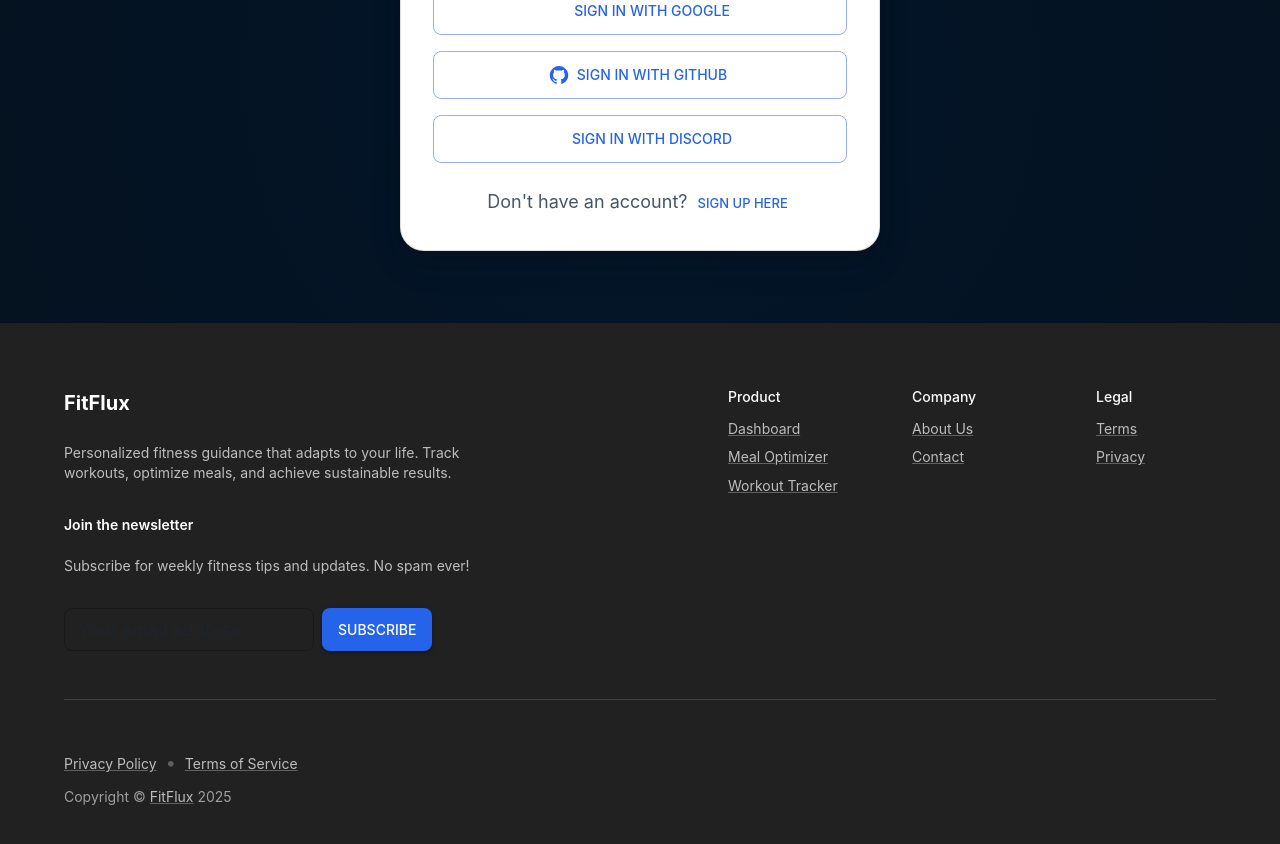
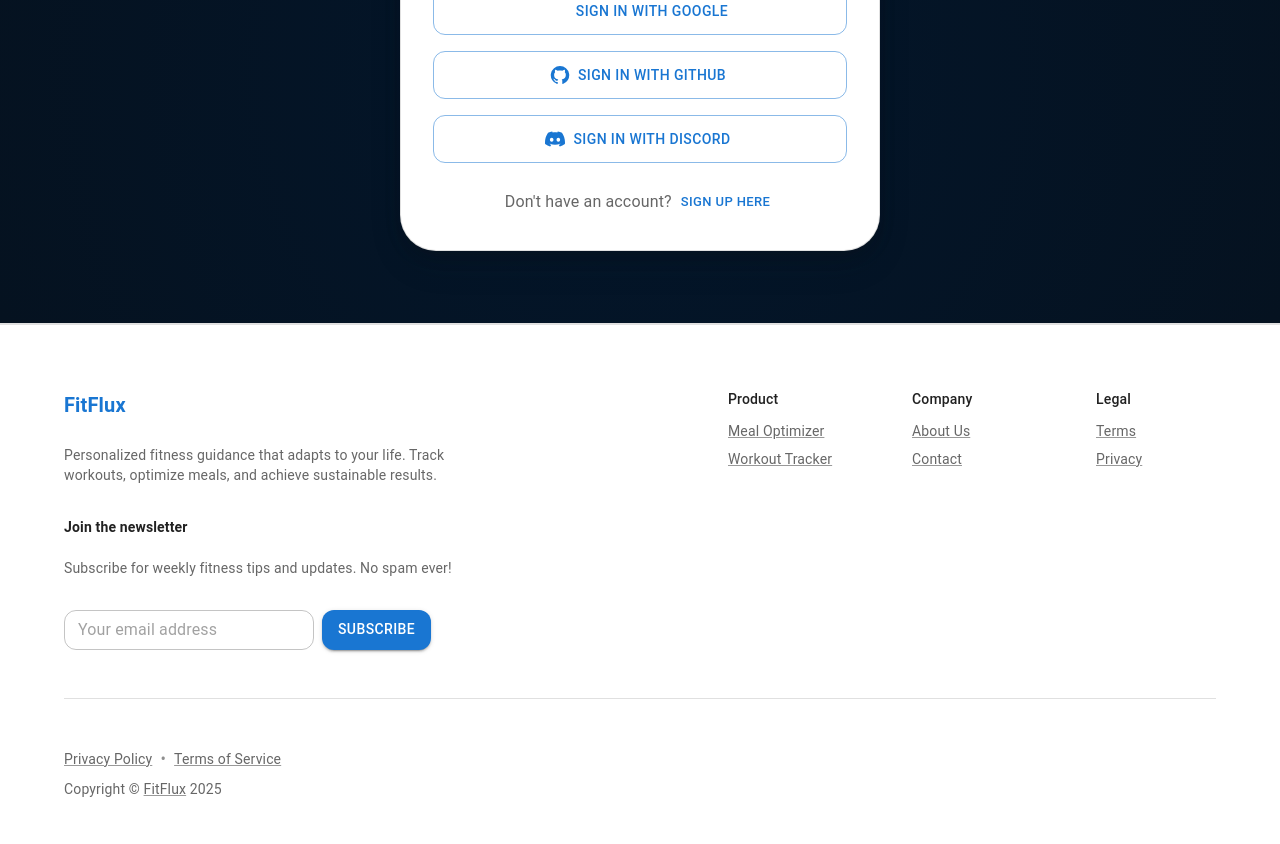
Before and after one commit to hamim23z/FitFlux, a Next.js app: page /sign-in in a window 1280 px wide. Shown: the part 240-1084 px from the top of the page. Built offline with nearby package versions, Linux system fonts and the light colour scheme; no server answers; some icons are missing.

Commit message:
fixed some merging issues

```diff
--- /dev/null
+++ b/app/components/discord_icon.jsx
@@ -0,0 +1,10 @@
+import React from "react";
+import SvgIcon, { SvgIconProps } from "@mui/material/SvgIcon";
+
+const DiscordIcon = (props) => (
+  <SvgIcon {...props} viewBox="0 0 24 24">
+    <path d="M20.317 4.3698a19.7913 19.7913 0 00-4.8851-1.5152.0741.0741 0 00-.0785.0371c-.211.3753-.4447.8648-.6083 1.2495-1.8447-.2762-3.68-.2762-5.4868 0-.1636-.3933-.4058-.8742-.6177-1.2495a.077.077 0 00-.0785-.037 19.7363 19.7363 0 00-4.8852 1.515.0699.0699 0 00-.0321.0277C.5334 9.0458-.319 13.5799.0992 18.0578a.0824.0824 0 00.0312.0561c2.0528 1.5076 4.0413 2.4228 5.9929 3.0294a.0777.0777 0 00.0842-.0276c.4616-.6304.8731-1.2952 1.226-1.9942a.076.076 0 00-.0416-.1057c-.6528-.2476-1.2743-.5495-1.8722-.8923a.077.077 0 01-.0076-.1277c.1258-.0943.2517-.1923.3718-.2914a.0743.0743 0 01.0776-.0105c3.9278 1.7933 8.18 1.7933 12.0614 0a.0739.0739 0 01.0785.0095c.1202.099.246.1981.3728.2924a.077.077 0 01-.0066.1276 12.2986 12.2986 0 01-1.873.8914.0766.0766 0 00-.0407.1067c.3604.698.7719 1.3628 1.225 1.9932a.076.076 0 00.0842.0286c1.961-.6067 3.9495-1.5219 6.0023-3.0294a.077.077 0 00.0313-.0552c.5004-5.177-.8382-9.6739-3.5485-13.6604a.061.061 0 00-.0312-.0286zM8.02 15.3312c-1.1825 0-2.1569-1.0857-2.1569-2.419 0-1.3332.9555-2.4189 2.157-2.4189 1.2108 0 2.1757 1.0952 2.1568 2.419 0 1.3332-.9555 2.4189-2.1569 2.4189zm7.9748 0c-1.1825 0-2.1569-1.0857-2.1569-2.419 0-1.3332.9554-2.4189 2.1569-2.4189 1.2108 0 2.1757 1.0952 2.1568 2.419 0 1.3332-.946 2.4189-2.1568 2.4189Z" />
+  </SvgIcon>
+);
+
+export default DiscordIcon;
--- a/app/components/footer.jsx
+++ b/app/components/footer.jsx
@@ -1,5 +1,4 @@
 "use client";
-
 import { useState } from "react";
 import Box from "@mui/material/Box";
 import Button from "@mui/material/Button";
@@ -8,12 +7,14 @@
 import Stack from "@mui/material/Stack";
 import TextField from "@mui/material/TextField";
 import Typography from "@mui/material/Typography";
+import { Snackbar } from "@mui/material";
+import { supabase } from "../lib/supabaseClient";
 
 function Copyright() {
   return (
-    <Typography variant="body2" sx={{ color: "grey.500", mt: 1 }}>
+    <Typography variant="body2" sx={{ color: "text.secondary", mt: 1 }}>
       {"Copyright © "}
-      <Link color="grey.400" href="/" sx={{ '&:hover': { color: 'white' } }}>
+      <Link color="text.secondary" href="/">
         FitFlux
       </Link>
       &nbsp;
@@ -24,31 +25,55 @@
 
 export default function Footer() {
   const [email, setEmail] = useState("");
+  const [emailError, setEmailError] = useState("");
+  const [snackbarOpen, setSnackbarOpen] = useState(false);
+  const [loading, setLoading] = useState(false);
+  const emailRegex = /^[^\s@]+@[^\s@]+\.[^\s@]+$/;
+
+  const handleSnackbarClose = () => {
+    setSnackbarOpen(false);
+  };
+
+  const handleEmailChange = (e) => {
+    const value = e.target.value;
+    setEmail(value);
+  };
 
   const handleSubscribe = async () => {
-    if (!email) return;
+    try {
+      setLoading(true);
+      const { error } = await supabase
+        .from("newsletter")
+        .insert([{ email_address: email }]);
 
-    // TODO: Connect to backend newsletter API
-    alert("Thanks for subscribing!");
-    setEmail("");
+      if (error) throw error;
+
+      setSnackbarOpen(true);
+      setEmail("");
+    } catch (error) {
+      console.error("Error subscribing:", error.message);
+      setEmailError("Something went wrong. Please try again.");
+    } finally {
+      setLoading(false);
+    }
   };
 
   return (
     <Box
       sx={{
-        bgcolor: 'grey.900',
-        color: 'white',
-        mt: 'auto',
-        width: '100%',
+        bgcolor: "background.paper",
+        borderTop: "2px solid",
+        borderColor: "divider",
       }}
     >
       <Container
-        maxWidth="lg"
         sx={{
           display: "flex",
           flexDirection: "column",
+          alignItems: "center",
           gap: { xs: 4, sm: 6 },
           py: { xs: 6, sm: 8 },
+          textAlign: { sm: "center", md: "left" },
         }}
       >
         <Box
@@ -57,7 +82,7 @@
             flexDirection: { xs: "column", sm: "row" },
             width: "100%",
             justifyContent: "space-between",
-            gap: { xs: 4, sm: 4, md: 8 },
+            gap: { xs: 4, sm: 2 },
           }}
         >
           <Box
@@ -65,43 +90,42 @@
               display: "flex",
               flexDirection: "column",
               gap: 2,
-              flex: 1,
-              maxWidth: { sm: "450px" },
+              minWidth: { xs: "100%", sm: "auto" },
+              maxWidth: { sm: "400px" },
             }}
           >
             <Typography
               variant="h6"
-              sx={{ fontWeight: "bold", color: "white", mb: 1 }}
+              sx={{ fontWeight: "bold", color: "primary.main", mb: 1 }}
             >
               FitFlux
             </Typography>
-            <Typography
-              variant="body2"
-              sx={{ color: "grey.400", mb: 2 }}
-            >
-              Personalized fitness guidance that adapts to your life. Track workouts,
-              optimize meals, and achieve sustainable results.
+            <Typography variant="body2" sx={{ color: "text.secondary", mb: 2 }}>
+              Personalized fitness guidance that adapts to your life. Track
+              workouts, optimize meals, and achieve sustainable results.
             </Typography>
-            <Typography
-              variant="body2"
-              gutterBottom
-              sx={{ fontWeight: 600, color: "white" }}
-            >
+            <Typography variant="body2" gutterBottom sx={{ fontWeight: 600 }}>
               Join the newsletter
             </Typography>
-            <Typography variant="body2" sx={{ color: "grey.400", mb: 1 }}>
+            <Typography variant="body2" sx={{ color: "text.secondary", mb: 1 }}>
               Subscribe for weekly fitness tips and updates. No spam ever!
             </Typography>
-            <Stack direction={{ xs: "column", sm: "row" }} spacing={1} sx={{ mt: 1 }}>
+            <Stack
+              direction={{ xs: "column", sm: "row" }}
+              spacing={1}
+              sx={{ mt: 1 }}
+            >
               <TextField
                 id="email-newsletter"
                 value={email}
-                onChange={(e) => setEmail(e.target.value)}
+                onChange={handleEmailChange}
                 size="small"
                 variant="outlined"
                 fullWidth
                 placeholder="Your email address"
                 sx={{ maxWidth: { sm: "250px" } }}
+                error={Boolean(emailError)}
+                helperText={emailError}
               />
               <Button
                 onClick={handleSubscribe}
@@ -114,6 +138,13 @@
               </Button>
             </Stack>
           </Box>
+
+          <Snackbar
+            open={snackbarOpen}
+            autoHideDuration={2500}
+            onClose={handleSnackbarClose}
+            message="Subscribed successfully!"
+          />
 
           <Box
             sx={{
@@ -131,16 +162,24 @@
                 minWidth: "120px",
               }}
             >
-              <Typography variant="body2" sx={{ fontWeight: "medium", mb: 0.5, color: "white" }}>
+              <Typography
+                variant="body2"
+                sx={{ fontWeight: "medium", mb: 0.5 }}
+              >
                 Product
               </Typography>
-              <Link color="grey.400" variant="body2" href="/dashboard" sx={{ '&:hover': { color: 'white' } }}>
-                Dashboard
-              </Link>
-              <Link color="grey.400" variant="body2" href="/meal-optimizer" sx={{ '&:hover': { color: 'white' } }}>
+              <Link
+                color="text.secondary"
+                variant="body2"
+                href="/meal-optimizer"
+              >
                 Meal Optimizer
               </Link>
-              <Link color="grey.400" variant="body2" href="/workout-tracker" sx={{ '&:hover': { color: 'white' } }}>
+              <Link
+                color="text.secondary"
+                variant="body2"
+                href="/workout-tracker"
+              >
                 Workout Tracker
               </Link>
             </Box>
@@ -152,13 +191,16 @@
                 minWidth: "120px",
               }}
             >
-              <Typography variant="body2" sx={{ fontWeight: "medium", mb: 0.5, color: "white" }}>
+              <Typography
+                variant="body2"
+                sx={{ fontWeight: "medium", mb: 0.5 }}
+              >
                 Company
               </Typography>
-              <Link color="grey.400" variant="body2" href="/about-us" sx={{ '&:hover': { color: 'white' } }}>
+              <Link color="text.secondary" variant="body2" href="/about-us">
                 About Us
               </Link>
-              <Link color="grey.400" variant="body2" href="/contact" sx={{ '&:hover': { color: 'white' } }}>
+              <Link color="text.secondary" variant="body2" href="/contact">
                 Contact
               </Link>
             </Box>
@@ -170,13 +212,16 @@
                 minWidth: "120px",
               }}
             >
-              <Typography variant="body2" sx={{ fontWeight: "medium", mb: 0.5, color: "white" }}>
+              <Typography
+                variant="body2"
+                sx={{ fontWeight: "medium", mb: 0.5 }}
+              >
                 Legal
               </Typography>
-              <Link color="grey.400" variant="body2" href="/terms" sx={{ '&:hover': { color: 'white' } }}>
+              <Link color="text.secondary" variant="body2" href="/terms">
                 Terms
               </Link>
-              <Link color="grey.400" variant="body2" href="/privacy" sx={{ '&:hover': { color: 'white' } }}>
+              <Link color="text.secondary" variant="body2" href="/privacy">
                 Privacy
               </Link>
             </Box>
@@ -189,17 +234,17 @@
             pt: { xs: 4, sm: 6 },
             width: "100%",
             borderTop: "1px solid",
-            borderColor: "grey.800",
+            borderColor: "divider",
           }}
         >
           <div>
-            <Link color="grey.400" variant="body2" href="/privacy" sx={{ '&:hover': { color: 'white' } }}>
+            <Link color="text.secondary" variant="body2" href="/privacy">
               Privacy Policy
             </Link>
-            <Typography sx={{ display: "inline", mx: 0.5, opacity: 0.5, color: "grey.500" }}>
+            <Typography sx={{ display: "inline", mx: 0.5, opacity: 0.5 }}>
               &nbsp;•&nbsp;
             </Typography>
-            <Link color="grey.400" variant="body2" href="/terms" sx={{ '&:hover': { color: 'white' } }}>
+            <Link color="text.secondary" variant="body2" href="/terms">
               Terms of Service
             </Link>
             <Copyright />
--- a/app/components/navbar.jsx
+++ b/app/components/navbar.jsx
@@ -13,7 +13,7 @@
         </Link>
         <Stack direction="row" spacing={2}>
           <Button component={Link} href="/dashboard" color="inherit">Dashboard</Button>
-          <Button component={Link} href="/meal-optimizer" color="inherit">Meal Optimizer</Button>
+          <Button component={Link} href="/meal" color="inherit">Meal Optimizer</Button>
           <Button component={Link} href="/workout-planner" color="inherit">Workout Tracker</Button>
           <Button component={Link} href="/about-us" color="inherit">About Us</Button>
           <Button component={Link} href="/contact" color="inherit">Contact</Button>
--- a/app/layout.jsx
+++ b/app/layout.jsx
@@ -6,35 +6,10 @@
 const theme = createTheme({
   palette: {
     mode: 'light',
-    primary: { main: '#2563eb' },
-    secondary: { main: '#1e40af' },
-    background: {
-      default: '#f8fafc',
-      paper: '#ffffff'
-    },
-    text: {
-      primary: '#1e293b',
-      secondary: '#475569'
-    }
+    primary: { main: '#1976d2' },
+    background: { default: '#f7f7f9' },
   },
-  shape: { borderRadius: 8 },
-  typography: {
-    fontFamily: '-apple-system, BlinkMacSystemFont, "Segoe UI", Roboto, "Helvetica Neue", Arial, sans-serif',
-    h1: {
-      fontWeight: 700,
-      fontSize: '3rem',
-      letterSpacing: '-0.02em'
-    },
-    h2: {
-      fontWeight: 700,
-      fontSize: '2rem',
-      letterSpacing: '-0.01em'
-    },
-    body1: {
-      fontSize: '1.125rem',
-      lineHeight: 1.7
-    }
-  }
+  shape: { borderRadius: 12 },
 });
 
 export default function RootLayout({ children }) {
--- a/app/sign-up/page.jsx
+++ b/app/sign-up/page.jsx
@@ -1,6 +1,3 @@
-"use client";
-import { useState } from "react";
-import Link from "next/link";
 "use client";
 import { useState } from "react";
 import Link from "next/link";
@@ -88,14 +85,13 @@
     }
   };
 
-  //the actual sign in
   const handleOAuthSignup = async (provider) => {
     setIsLoading(true);
     setFormError("");
     try {
       await signIn(provider.toLowerCase(), { callbackUrl: "/" });
     } catch (err) {
-      setFormError(`Failed to sign in with ${provider}: ${err.message}`);
+      setFormError(`Failed to sign up with ${provider}: ${err.message}`);
     } finally {
       setIsLoading(false);
     }
```
Also changed, not shown: app/contact/page.jsx (+0 -8 lines).
